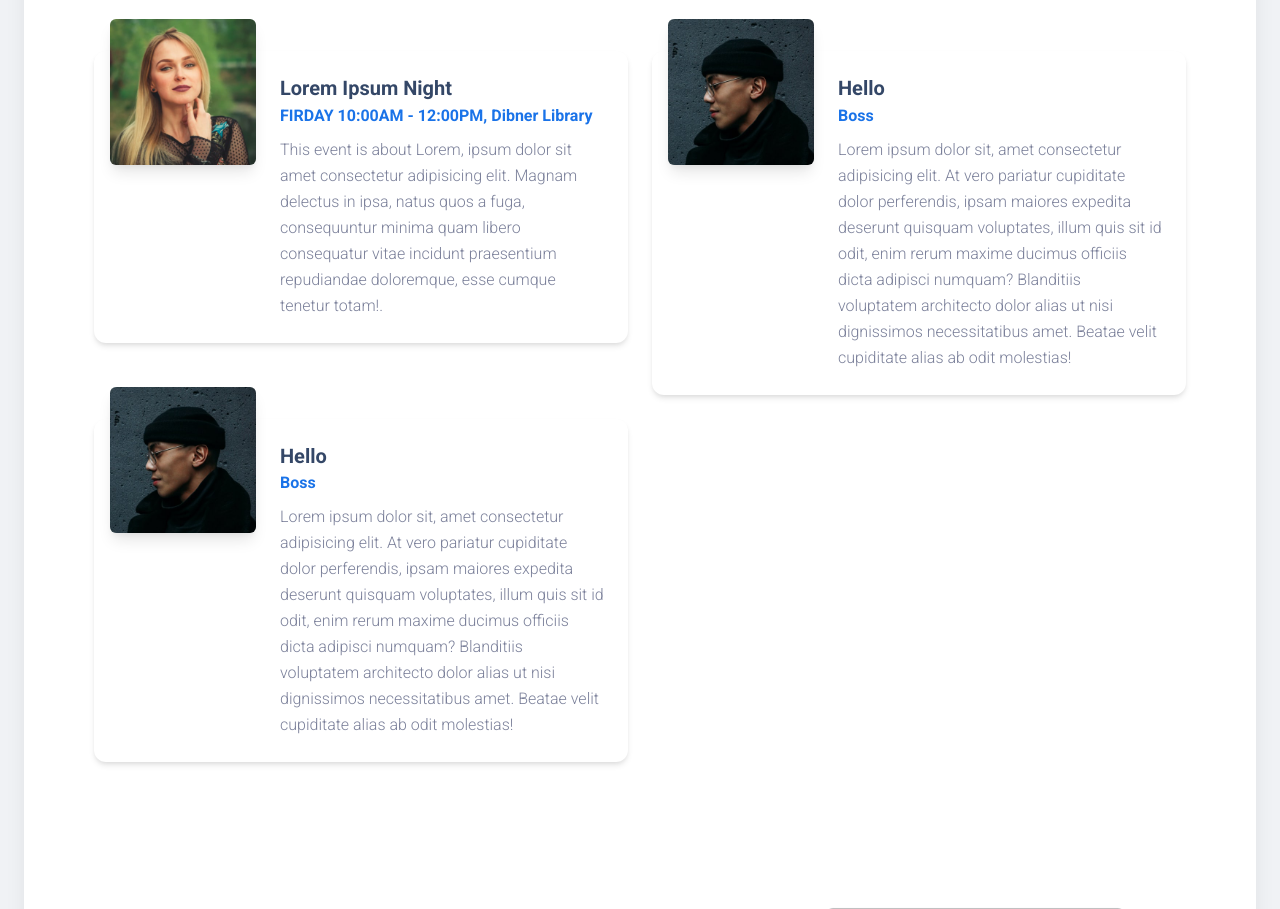
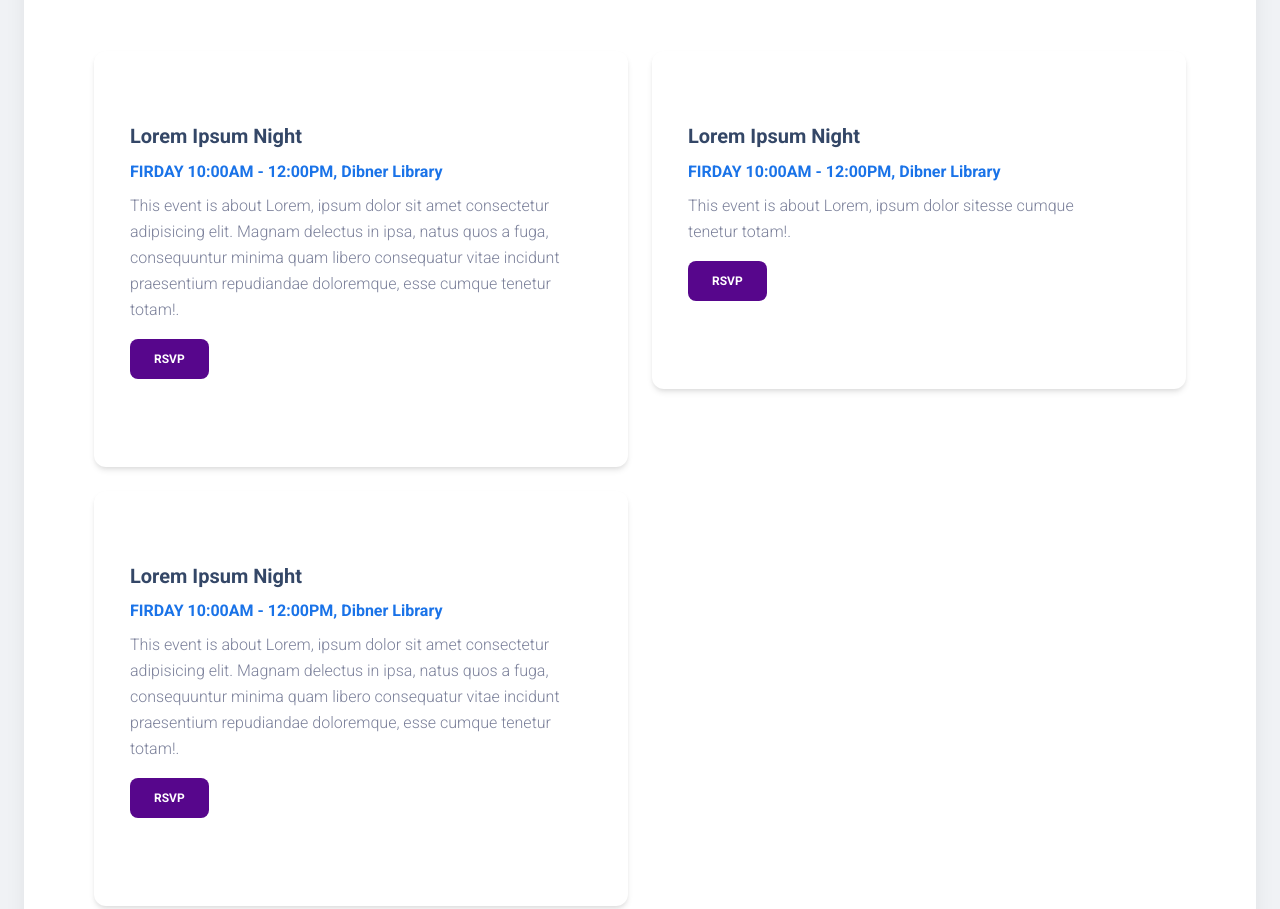
Before and after one commit to sean-balks/BnF-S23-Website, a website: page pages/event.html in a window 1280 px wide. Shown: the part 696-1605 px from the top of the page. Drawn offline with Linux system fonts and the light colour scheme; some packages are replaced by stand-ins of ours.

Commit message:
event page 2

```diff
--- a/pages/event.html
+++ b/pages/event.html
@@ -19,7 +19,7 @@
   <link rel="apple-touch-icon" sizes="76x76" href="../assets/img/apple-icon.png">
   <link rel="icon" type="image/png" href="../assets/img/favicon.png">
   <title>
-    Material Kit 2 by Creative Tim
+    NYU B&F | Events
   </title>
   <!--     Fonts and icons     -->
   <link rel="stylesheet" type="text/css" href="https://fonts.googleapis.com/css?family=Roboto:300,400,500,700,900|Roboto+Slab:400,700" />
@@ -39,7 +39,7 @@
   <nav class="navbar navbar-expand-lg position-absolute top-0 z-index-3 w-100 shadow-none my-3  navbar-transparent ">
     <div class="container">
       <a class="navbar-brand  text-white " href="https://demos.creative-tim.com/material-kit/presentation" rel="tooltip" title="Designed and Coded by Creative Tim" data-placement="bottom" target="_blank">
-        Material Kit 2
+        NYU B&F
       </a>
       <button class="navbar-toggler shadow-none ms-2" type="button" data-bs-toggle="collapse" data-bs-target="#navigation" aria-controls="navigation" aria-expanded="false" aria-label="Toggle navigation">
         <span class="navbar-toggler-icon mt-2">
@@ -423,7 +423,8 @@
   <!-- End Navbar -->
   <!-- -------- START HEADER 7 w/ text and video ------- -->
   <header class="bg-gradient-dark">
-    <div class="page-header min-vh-75" style="background-image: url('../assets/img/bg9.jpg');">
+    <!-- <div class="page-header min-vh-75" style="background-image: url('../assets/img/bg9.jpg');"> -->
+    <div class="page-header min-vh-75" style="background-color: #57068c;">
       <span class="mask bg-gradient-dark opacity-6"></span>
       <div class="container">
         <div class="row justify-content-center">
@@ -514,67 +515,69 @@
           </div>
         </div>
         <div class="row">
+
           <div class="col-lg-6 col-12">
             <div class="card card-profile mt-4">
               <div class="row">
-                <div class="col-lg-4 col-md-6 col-12 mt-n5">
-                  <a href="javascript:;">
-                    <div class="p-3 pe-md-0">
-                      <img class="w-100 border-radius-md shadow-lg" src="../assets/img/team-5.jpg" alt="image">
-                    </div>
-                  </a>
-                </div>
-                <div class="col-lg-8 col-md-6 col-12 my-auto">
+
+
+                <div class="p-5">
                   <div class="card-body ps-lg-0">
-                    <h5 class="mb-0">Lorem Ipsum Night</h5>
+                    <h5>Lorem Ipsum Night</h5>
                     <h6 class="text-info">FIRDAY 10:00AM - 12:00PM, Dibner Library</h6>
-                    <p class="mb-0">This event is about Lorem, ipsum dolor sit amet consectetur adipisicing elit. Magnam delectus in ipsa, natus quos a fuga, consequuntur minima quam libero consequatur vitae incidunt praesentium repudiandae doloremque, esse cumque tenetur totam!.</p>
+                    <p>This event is about Lorem, ipsum dolor sit amet consectetur adipisicing elit. Magnam delectus in ipsa, natus quos a fuga, consequuntur minima quam libero consequatur vitae incidunt praesentium repudiandae doloremque, esse cumque tenetur totam!.</p>
+                    <button type="submit" class="btn bg-primary text-white">RSVP</button>
                   </div>
                 </div>
-              </div>
-            </div>
-          </div>
-          <div class="col-lg-6 col-12">
-            <div class="card card-profile mt-lg-4 mt-5">
-              <div class="row">
-                <div class="col-lg-4 col-md-6 col-12 mt-n5">
-                  <a href="javascript:;">
-                    <div class="p-3 pe-md-0">
-                      <img class="w-100 border-radius-md shadow-lg" src="../assets/img/bruce-mars.jpg" alt="image">
-                    </div>
-                  </a>
-                </div>
-                <div class="col-lg-8 col-md-6 col-12 my-auto">
-                  <div class="card-body ps-lg-0">
-                    <h5 class="mb-0">Hello</h5>
-                    <h6 class="text-info">Boss</h6>
-                    <p class="mb-0">Lorem ipsum dolor sit, amet consectetur adipisicing elit. At vero pariatur cupiditate dolor perferendis, ipsam maiores expedita deserunt quisquam voluptates, illum quis sit id odit, enim rerum maxime ducimus officiis dicta adipisci numquam? Blanditiis voluptatem architecto dolor alias ut nisi dignissimos necessitatibus amet. Beatae velit cupiditate alias ab odit molestias!</p>
-                  </div>
-                </div>
+
+
               </div>
             </div>
           </div>
 
+
+
           <div class="col-lg-6 col-12">
-            <div class="card card-profile mt-lg-4 mt-5">
+            <div class="card card-profile mt-4">
               <div class="row">
-                <div class="col-lg-4 col-md-6 col-12 mt-n5">
-                  <a href="javascript:;">
-                    <div class="p-3 pe-md-0">
-                      <img class="w-100 border-radius-md shadow-lg" src="../assets/img/bruce-mars.jpg" alt="image">
-                    </div>
-                  </a>
-                </div>
-                <div class="col-lg-8 col-md-6 col-12 my-auto">
+
+
+                <div class="p-5">
                   <div class="card-body ps-lg-0">
-                    <h5 class="mb-0">Hello</h5>
-                    <h6 class="text-info">Boss</h6>
-                    <p class="mb-0">Lorem ipsum dolor sit, amet consectetur adipisicing elit. At vero pariatur cupiditate dolor perferendis, ipsam maiores expedita deserunt quisquam voluptates, illum quis sit id odit, enim rerum maxime ducimus officiis dicta adipisci numquam? Blanditiis voluptatem architecto dolor alias ut nisi dignissimos necessitatibus amet. Beatae velit cupiditate alias ab odit molestias!</p>
+                    <h5>Lorem Ipsum Night</h5>
+                    <h6 class="text-info">FIRDAY 10:00AM - 12:00PM, Dibner Library</h6>
+                    <p>This event is about Lorem, ipsum dolor sitesse cumque tenetur totam!.</p>
+                    <button type="submit" class="btn bg-primary text-white">RSVP</button>
                   </div>
                 </div>
+
+
               </div>
             </div>
           </div>
+
+
+
+          <div class="col-lg-6 col-12">
+            <div class="card card-profile mt-4">
+              <div class="row">
+
+
+                <div class="p-5">
+                  <div class="card-body ps-lg-0">
+                    <h5>Lorem Ipsum Night</h5>
+                    <h6 class="text-info">FIRDAY 10:00AM - 12:00PM, Dibner Library</h6>
+                    <p>This event is about Lorem, ipsum dolor sit amet consectetur adipisicing elit. Magnam delectus in ipsa, natus quos a fuga, consequuntur minima quam libero consequatur vitae incidunt praesentium repudiandae doloremque, esse cumque tenetur totam!.</p>
+                    <button type="submit" class="btn bg-primary text-white">RSVP</button>
+                  </div>
+                </div>
+
+
+              </div>
+            </div>
+          </div>
+
+
 
         </div>
       </div>
```
Also changed, not shown: 1 other file.
